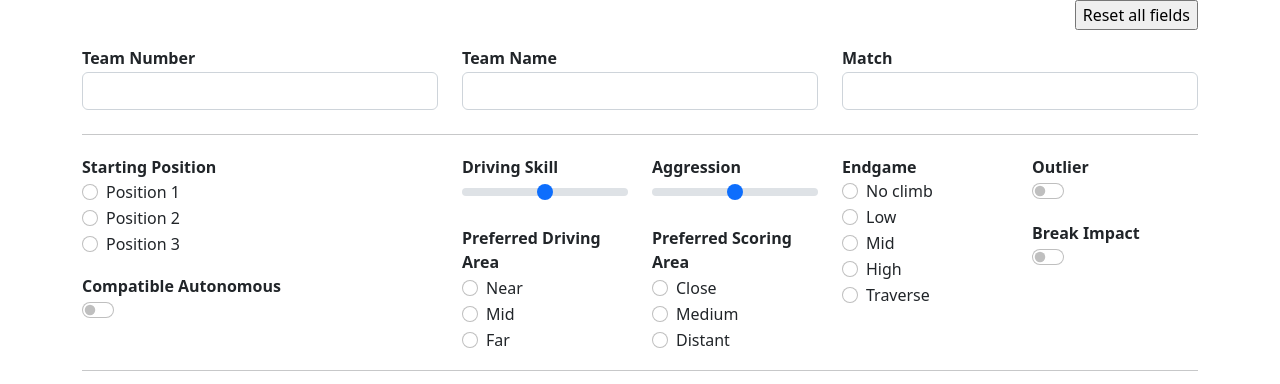
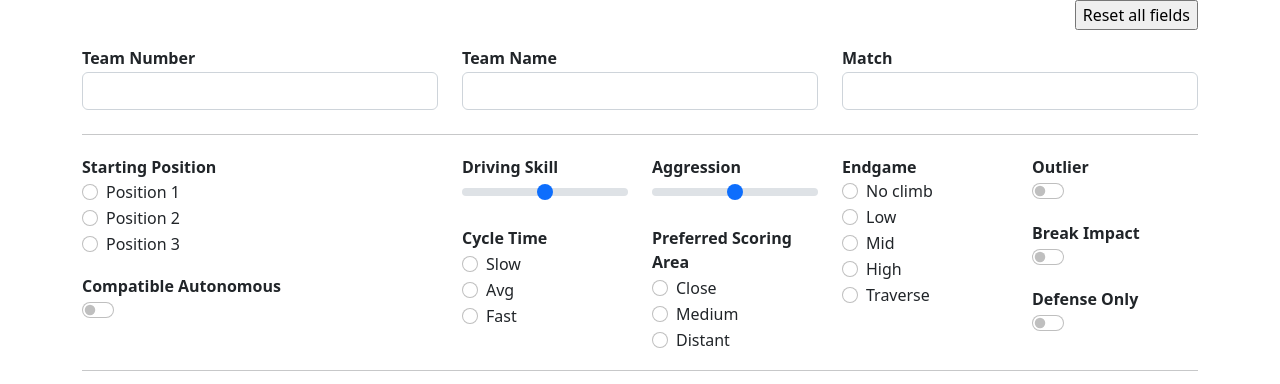
Before and after one commit to mikejed/CocoNuts-Scouting, a plain HTML site: page index.html in a window 1280 px wide. Shown: the top 384 px of the page. Drawn offline with Linux system fonts and the light colour scheme.

Commit message:
Updates based on feedback

```diff
--- a/index.html
+++ b/index.html
@@ -117,23 +117,23 @@
 
             <div class="row">
               <div class="col">
-                <label for="PrefDrive-input" class="form-label">Preferred Driving Area</label>
+                <label for="CycleTime-input" class="form-label">Cycle Time</label>
                 <div class="form-check">
-                  <input class="form-check-input" type="radio" name="PrefDrive-input" id="PrefDrive-1" value="1" required>
-                  <label class="form-check-label" for="PrefDrive-1">
-                    Near
+                  <input class="form-check-input" type="radio" name="CycleTime-input" id="CycleTime-1" value="1" required>
+                  <label class="form-check-label" for="CycleTime-1">
+                    Slow
                   </label>
                 </div>
                 <div class="form-check">
-                  <input class="form-check-input" type="radio" name="PrefDrive-input" id="PrefDrive-2" value="2" required>
-                  <label class="form-check-label" for="PrefDrive-2">
-                    Mid
+                  <input class="form-check-input" type="radio" name="CycleTime-input" id="CycleTime-2" value="2" required>
+                  <label class="form-check-label" for="CycleTime-2">
+                    Avg
                   </label>
                 </div>
                 <div class="form-check">
-                  <input class="form-check-input" type="radio" name="PrefDrive-input" id="PrefDrive-3" value="3" required>
-                  <label class="form-check-label" for="PrefDrive-3">
-                    Far
+                  <input class="form-check-input" type="radio" name="CycleTime-input" id="CycleTime-3" value="3" required>
+                  <label class="form-check-label" for="CycleTime-3">
+                    Fast
                   </label>
                 </div>
               </div>
@@ -207,6 +207,11 @@
                 <div class="form-check form-switch">
                   <input class="form-check-input" type="checkbox" role="switch" id="BreakImpact-input">
                 </div>
+
+                <label class="form-check-label" for="DefenseOnly-input">Defense Only</label>
+                <div class="form-check form-switch">
+                  <input class="form-check-input" type="checkbox" role="switch" id="DefenseOnly-input">
+                </div>
               </div>
             </div>
           </div>
@@ -273,19 +278,20 @@
       function updateQR() {
         $('body').addClass('was-validated');
         $("#qrcode").html(""); // clear the QR div's previous content
-        if ($('#TeamNumber-input:valid').length > 0 && $('#Match-input:valid').length > 0 && $("input[Name='PrefStart-input']:valid").length > 0 && $("input[Name='PrefDrive-input']:valid").length > 0 && $("input[Name='PrefScore-input']:valid").length > 0 && $("input[Name='Endgame-input']:valid").length > 0 ) {
+        if ($('#TeamNumber-input:valid').length > 0 && $('#Match-input:valid').length > 0 && $("input[Name='PrefStart-input']:valid").length > 0 && $("input[Name='CycleTime-input']:valid").length > 0 && $("input[Name='PrefScore-input']:valid").length > 0 && $("input[Name='Endgame-input']:valid").length > 0 ) {
           var data= '{'
                   + '"TeamNumber":'   + JSON.stringify($("#TeamNumber-input").val())
                   + ',"TeamName":'    + JSON.stringify($("#TeamName-input").val())
                   + ',"Match":'       + JSON.stringify($("#Match-input").val())           // TODO: add option for interview data
                   + ',"PrefStart":'   + JSON.stringify($("input[name='PrefStart-input']:checked").val())
-                  + ',"PrefDrive":'   + JSON.stringify($("input[name='PrefDrive-input']:checked").val())
+                  + ',"CycleTime":'   + JSON.stringify($("input[name='CycleTime-input']:checked").val())
                   + ',"PrefScore":'   + JSON.stringify($("input[name='PrefScore-input']:checked").val())
                   + ',"CompatAuto":'  + JSON.stringify(Number($("#CompatAuto-input").is(":checked")))
                   + ',"DriveSkill":'  + JSON.stringify($("#DriveSkill-input").val())
                   + ',"Aggression":'  + JSON.stringify($("#Aggression-input").val())
                   + ',"Outlier":'     + JSON.stringify(Number($("#Outlier-input").is(":checked")))
                   + ',"BreakImpact":' + JSON.stringify(Number($("#BreakImpact-input").is(":checked")))
+                  + ',"DefenseOnly":' + JSON.stringify(Number($("#DefenseOnly-input").is(":checked")))
                   + ',"TargetsHigh":' + JSON.stringify($("#TargetsHigh-input").val())
                   + ',"TargetsLow":'  + JSON.stringify($("#TargetsLow-input").val())
                   + ',"Endgame":'     + JSON.stringify($("input[name='Endgame-input']:checked").val())
```
Also changed, not shown: favicon.ico (added), 3 other files.
